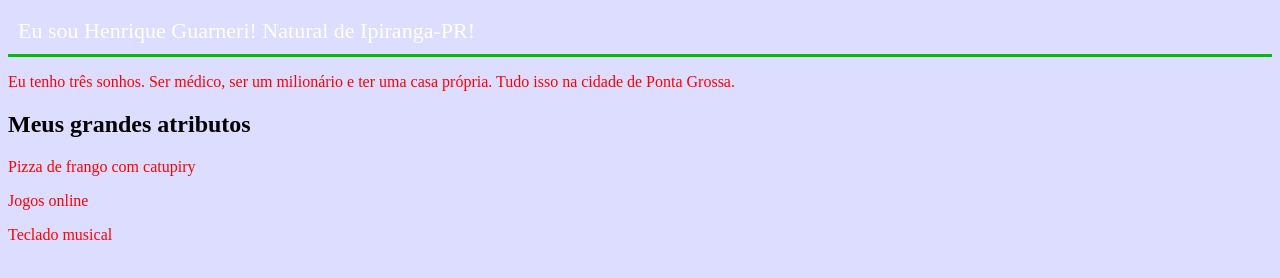
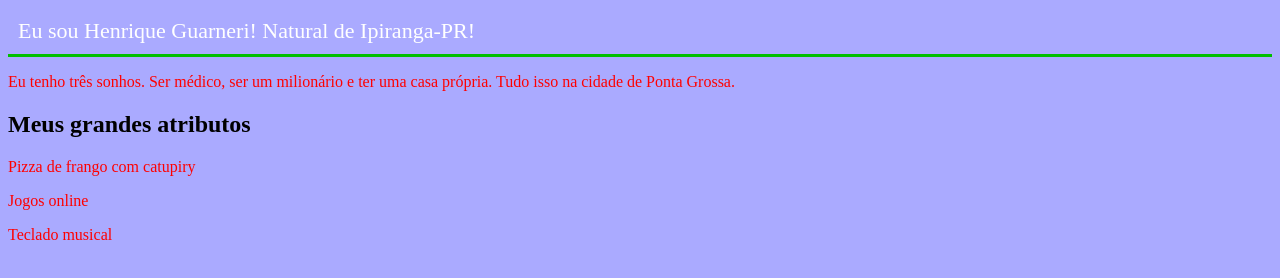
Before and after one commit to HenriqueG08/meu-site, a plain HTML site: page index.html in a window 1280 px wide. Drawn offline with Linux system fonts and the light colour scheme.

Commit message:
Update style.css

```diff
--- a/style.css
+++ b/style.css
@@ -6,7 +6,7 @@ header {
 }
 
 body{
-  background-color: #DDDDFF;
+  background-color: #AAAAFF;
 }
 h1{
   color: #FF0000;
```
